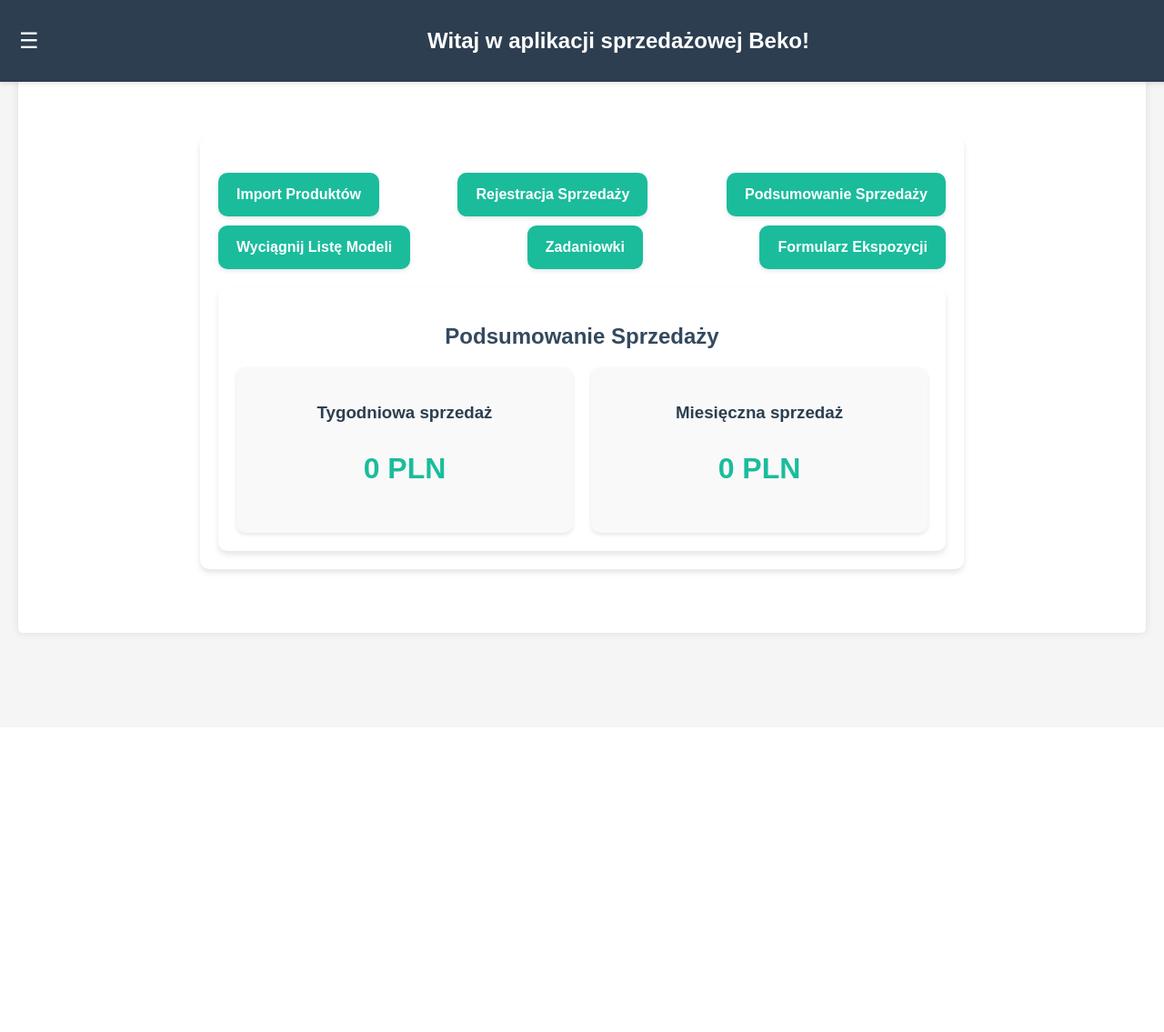
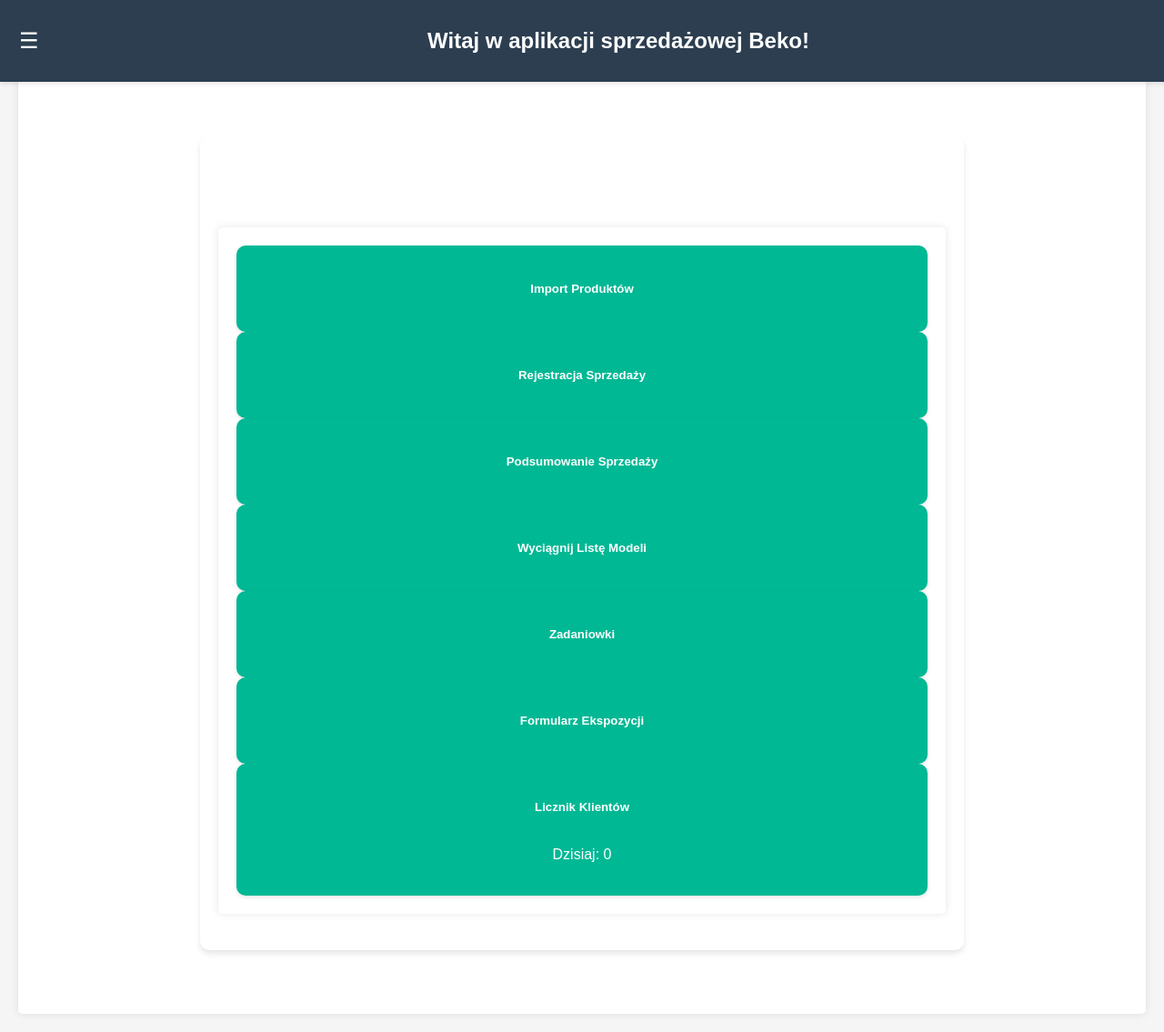
Before and after one commit to Fizyriusz/beko-sales-app, a Django app: page /produkty/ in a window 1280 px wide. Shown: the whole page at 91% size. Before the commit the page ends 702 px from the top, so only its background shows below. Run offline with Django 5.2, Linux system fonts and the light colour scheme; a user stored in the database is signed in; data comes from the database, SQL or seed files in the repository; both versions use the stored data as it was after the commit.

Commit message:
błąd 500, counter klientów
Zmiany, które zostały wprowadzone:
Naprawiono błąd 500 w widoku klientów poprzez wykonanie migracji dla modelu KlientCounter
Przywrócono ciemne tło dla menu bocznego i białe napisy
Dodano kartę licznika klientów na stronie głównej
Zaktualizowano widok home aby wyświetlał aktualną liczbę klientów na karcie

```diff
--- a/produkty/templates/produkty/base.html
+++ b/produkty/templates/produkty/base.html
@@ -49,15 +49,15 @@
             box-shadow: 0 0 10px rgba(0,0,0,0.1);
         }
         .logout-btn {
-            color: #dc3545;
+            color: #ff6b6b;
             text-decoration: none;
             padding: 8px 15px;
             display: block;
             margin-top: 20px;
-            border-top: 1px solid #eee;
+            border-top: 1px solid #34495e;
         }
         .logout-btn:hover {
-            background-color: #dc3545;
+            background-color: #c0392b;
             color: white;
         }
         .sidebar {
@@ -66,7 +66,7 @@
             top: 0;
             height: 100%;
             width: 250px;
-            background-color: white;
+            background-color: #2c3e50;
             transition: 0.3s;
             z-index: 1001;
             box-shadow: 2px 0 5px rgba(0,0,0,0.1);
@@ -88,6 +88,11 @@
         .overlay.active {
             display: block;
         }
+        .sidebar h3 {
+            color: white;
+            padding: 0 15px;
+            margin-bottom: 20px;
+        }
         .sidebar ul {
             list-style: none;
             padding: 0;
@@ -96,12 +101,12 @@
         .sidebar ul li a {
             padding: 10px 15px;
             display: block;
-            color: #333;
+            color: white;
             text-decoration: none;
             transition: 0.2s;
         }
         .sidebar ul li a:hover {
-            background-color: #f5f5f5;
+            background-color: #34495e;
         }
         .close-hamburger {
             position: absolute;
@@ -111,6 +116,7 @@
             border: none;
             font-size: 24px;
             cursor: pointer;
+            color: white;
         }
     </style>
 </head>
--- a/produkty/templates/produkty/home.html
+++ b/produkty/templates/produkty/home.html
@@ -5,26 +5,98 @@
 {% endblock %}
 
 {% block content %}
-<div class="buttons-container">
-    <a href="{% url 'produkty:import_excel' %}">Import Produktów</a>
-    <a href="{% url 'produkty:sprzedaz' %}">Rejestracja Sprzedaży</a>
-    <a href="{% url 'produkty:podsumowanie_sprzedazy' %}">Podsumowanie Sprzedaży</a>
-    <a href="{% url 'produkty:wyciagnij_liste_modeli' %}">Wyciągnij Listę Modeli</a>
-    <a href="{% url 'produkty:lista_zadaniowek' %}">Zadaniowki</a>
-    <a href="{% url 'produkty:ekspozycja_form' grupa_id=1 %}">Formularz Ekspozycji</a>
-</div>
-
-<div class="sales-summary">
-    <h2>Podsumowanie Sprzedaży</h2>
-    <div class="cards-container">
-        <div class="card">
-            <h3>Tygodniowa sprzedaż</h3>
-            <p class="amount">{{ tygodniowa_suma }} PLN</p>
+<div class="container">
+    <div class="row">
+        <div class="col-md-4 mb-4">
+            <a href="{% url 'produkty:import_excel' %}" class="card-link">
+                <div class="card text-center">
+                    <div class="card-body">
+                        <h5 class="card-title">Import Produktów</h5>
+                    </div>
+                </div>
+            </a>
         </div>
-        <div class="card">
-            <h3>Miesięczna sprzedaż</h3>
-            <p class="amount">{{ miesieczna_suma }} PLN</p>
+        <div class="col-md-4 mb-4">
+            <a href="{% url 'produkty:sprzedaz' %}" class="card-link">
+                <div class="card text-center">
+                    <div class="card-body">
+                        <h5 class="card-title">Rejestracja Sprzedaży</h5>
+                    </div>
+                </div>
+            </a>
+        </div>
+        <div class="col-md-4 mb-4">
+            <a href="{% url 'produkty:podsumowanie_sprzedazy' %}" class="card-link">
+                <div class="card text-center">
+                    <div class="card-body">
+                        <h5 class="card-title">Podsumowanie Sprzedaży</h5>
+                    </div>
+                </div>
+            </a>
+        </div>
+    </div>
+    <div class="row">
+        <div class="col-md-4 mb-4">
+            <a href="{% url 'produkty:wyciagnij_liste_modeli' %}" class="card-link">
+                <div class="card text-center">
+                    <div class="card-body">
+                        <h5 class="card-title">Wyciągnij Listę Modeli</h5>
+                    </div>
+                </div>
+            </a>
+        </div>
+        <div class="col-md-4 mb-4">
+            <a href="{% url 'produkty:lista_zadaniowek' %}" class="card-link">
+                <div class="card text-center">
+                    <div class="card-body">
+                        <h5 class="card-title">Zadaniowki</h5>
+                    </div>
+                </div>
+            </a>
+        </div>
+        <div class="col-md-4 mb-4">
+            <a href="{% url 'produkty:ekspozycja_form' grupa_id=1 %}" class="card-link">
+                <div class="card text-center">
+                    <div class="card-body">
+                        <h5 class="card-title">Formularz Ekspozycji</h5>
+                    </div>
+                </div>
+            </a>
+        </div>
+    </div>
+    <div class="row">
+        <div class="col-md-4 mb-4">
+            <a href="{% url 'produkty:klienci' %}" class="card-link">
+                <div class="card text-center">
+                    <div class="card-body">
+                        <h5 class="card-title">Licznik Klientów</h5>
+                        <p class="card-text">Dzisiaj: {{ licznik_klientow }}</p>
+                    </div>
+                </div>
+            </a>
         </div>
     </div>
 </div>
+
+<style>
+.card {
+    background-color: #00b894;
+    color: white;
+    transition: transform 0.3s;
+    height: 100%;
+}
+
+.card:hover {
+    transform: translateY(-5px);
+}
+
+.card-link {
+    text-decoration: none;
+}
+
+.card-title {
+    margin: 0;
+    padding: 20px;
+}
+</style>
 {% endblock %}
--- a/produkty/views.py
+++ b/produkty/views.py
@@ -40,6 +40,9 @@
         for sprzedaz in sprzedaz_miesieczna
     )
 
+    # Pobierz licznik klientów na dziś
+    licznik, _ = KlientCounter.objects.get_or_create(data=today)
+
     najczesciej_sprzedawane = Sprzedaz.objects.values('produkt__model').annotate(
         liczba_sztuk=Sum('liczba_sztuk')
     ).order_by('-liczba_sztuk')[:5]
@@ -48,6 +51,7 @@
         'najczesciej_sprzedawane': najczesciej_sprzedawane,
         'tygodniowa_suma': tygodniowa_suma,
         'miesieczna_suma': miesieczna_suma,
+        'licznik_klientow': licznik.liczba_klientow,
     }
 
     return render(request, 'produkty/home.html', context)
```
Also changed, not shown: db.sqlite3, produkty/migrations/0010_klientcounter.py (added).
